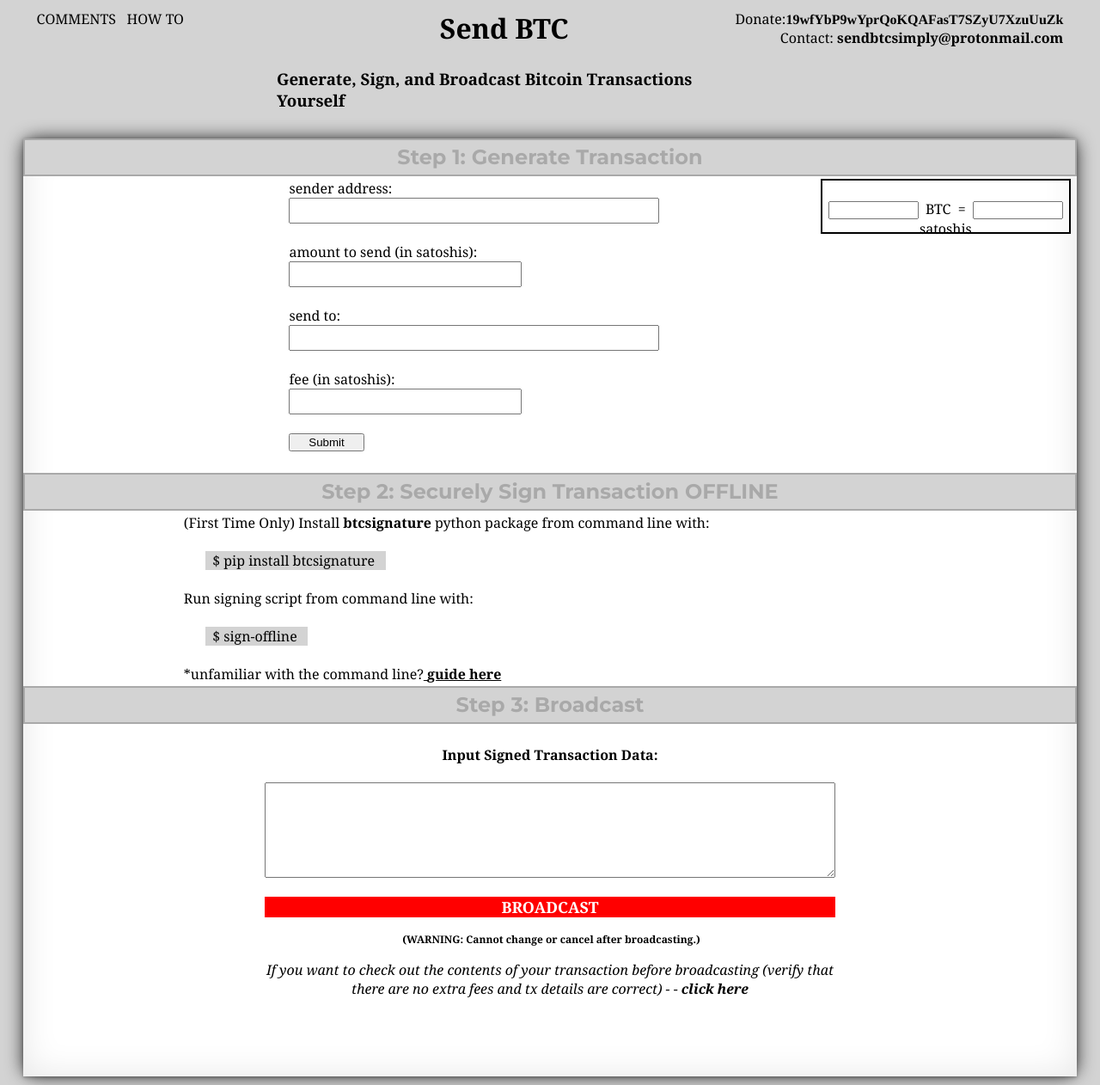
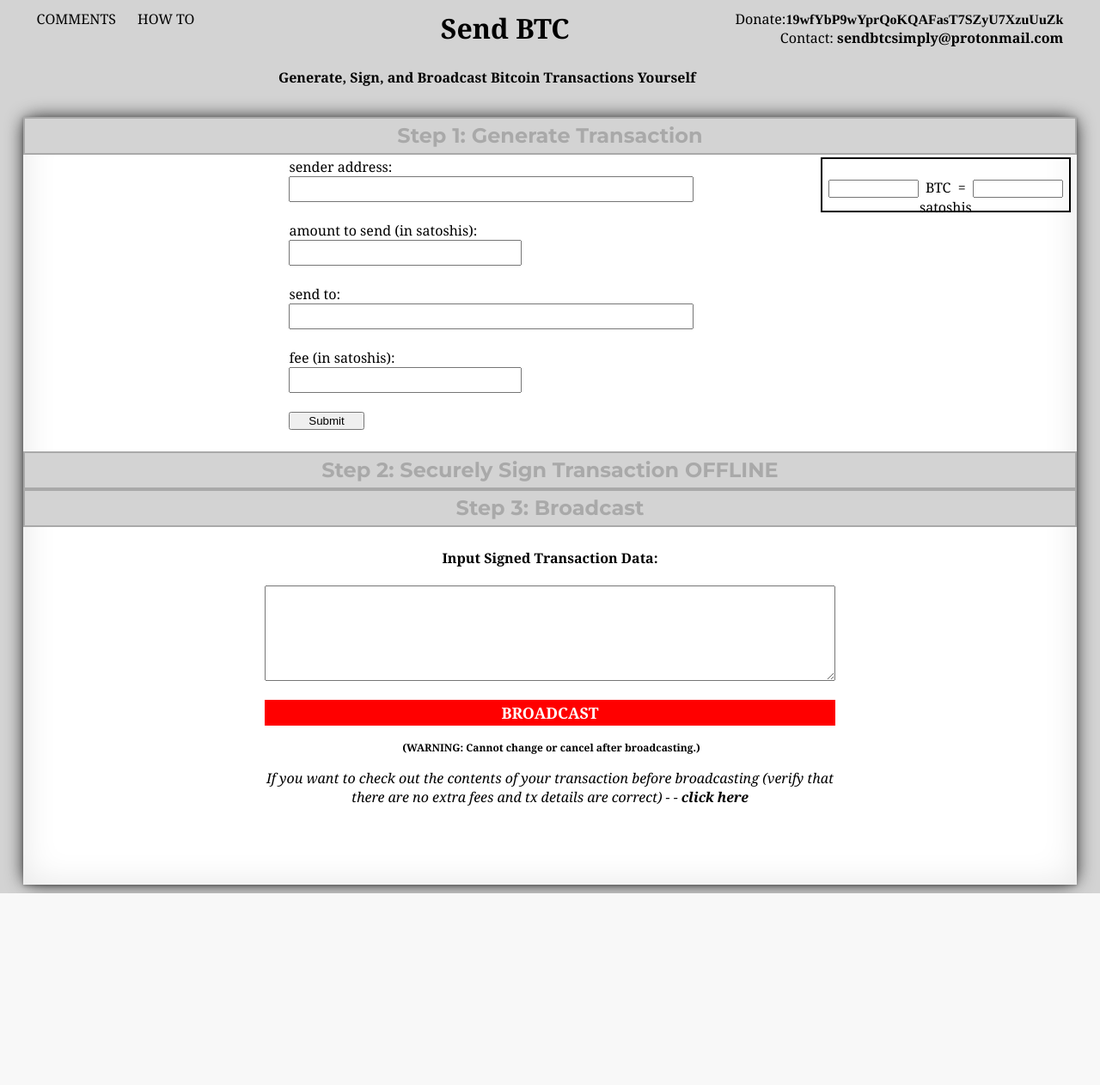
Before and after one commit to kassandraoftroy/sendBTCsimply, a Django app: page / in a window 1280 px wide. Shown: the whole page at 86% size. After the commit the page ends 1039 px from the top, so only its background shows below. Run offline with Django 3.2, Linux system fonts and the light colour scheme; some libraries are stand-ins or nearby versions.

Commit message:
working on containers

```diff
--- a/sendbtc/templates/send.html
+++ b/sendbtc/templates/send.html
@@ -70,7 +70,7 @@
 	<table width= '95%' align='center'>
 		<tr>
 			<td style='width:25%;text-align:left;vertical-align: top;'>
-				<p style='font-family: "Montserrat" sans-serif;'>COMMENTS&nbsp;&nbsp;&nbsp;HOW TO&nbsp;&nbsp;&nbsp;</p>
+				<p style='font-family: "Montserrat" sans-serif;'>COMMENTS&nbsp;&nbsp;&nbsp;&nbsp;&nbsp;&nbsp;HOW TO&nbsp;&nbsp;&nbsp;</p>
 			</td>
 			<td style='text-align: center;width:50%;'>
 				<h1>Send BTC</h1>
@@ -85,7 +85,7 @@
 		<tr>
 			<td></td>
 			<td>
-				<h3 style="font-family:'Montserrat' sans-serif;">Generate, Sign, and Broadcast Bitcoin Transactions Yourself</h3>
+				<h4 style="font-family:'Montserrat' sans-serif;">Generate, Sign, and Broadcast Bitcoin Transactions Yourself</h4>
 			</td>
 			<td></td>
 		</tr>
@@ -104,11 +104,11 @@
 				<td style='width:50%;'>
 					<p style='text-align:left'>
 						sender address:<br>
-						<input type="text" name="" id='sender' size='50' class='form'><br><br>
+						<input type="text" name="" id='sender' size='55' class='form'><br><br>
 						amount to send (in satoshis):<br>
 						<input type="text" name="" id='amount' size='30' class='form'><span id='conversion1' style='color:grey;'></span><br><br>
 						send to:<br>
-						<input type="text" name="" id='receiver' size='50' class='form'><br><br>
+						<input type="text" name="" id='receiver' size='55' class='form'><br><br>
 						fee (in satoshis):<br>
 						<input type="text" name="" id='fee' size='30' class='form'><span id='conversion2' style='color:grey;'></span><br><br>
 						<button id='submit'>&nbsp;&nbsp;&nbsp;&nbsp;Submit&nbsp;&nbsp;&nbsp;&nbsp;</button><br><br>
@@ -162,7 +162,7 @@
 				<td>
 					<h4 id='s_header'> Input Signed Transaction Data:</h4>
 					<textarea name="" cols="80" rows="7" wrap='hard' id='signed'></textarea><br><br>
-					<div id='broadcast' style="background-color:red;border:none;font-size:18px;font-family: 'Montserrat' sans-serif;color:white;">&nbsp;&nbsp;&nbsp;&nbsp;&nbsp;<strong>BROADCAST</strong>&nbsp;&nbsp;&nbsp;&nbsp;&nbsp;</div><span style='font-size:12px;'><br><strong> &nbsp;(WARNING: Cannot change or cancel after broadcasting.) </strong></span>
+					<div id='broadcast' style="background-color:red;border:none;font-size:18px;font-family: 'Montserrat' sans-serif;color:white; height:30px; line-height: 30px;vertical-align: middle;">&nbsp;<strong>BROADCAST</strong>&nbsp;</div><span style='font-size:12px;'><br><strong> &nbsp;(WARNING: Cannot change or cancel after broadcasting.) </strong></span>
 					<p>
 						<span style='font-style: italic;'>If you want to check out the contents of your transaction before broadcasting (verify that there are no extra fees and tx details are correct) - - <a href="https://live.blockcypher.com/btc/decodetx/" target='_blank' style='text-decoration:none;color:black;'><strong>click here</strong></a></span><br>
 					</p>
@@ -209,6 +209,7 @@
 	document.getElementById('broadcast').onclick = function() {broadcast();};
 
 	$('#revealunsigned').hide();
+	$('#step2').hide();
 
 	function maketx() {
 		var sender = $('#sender').val();
```
